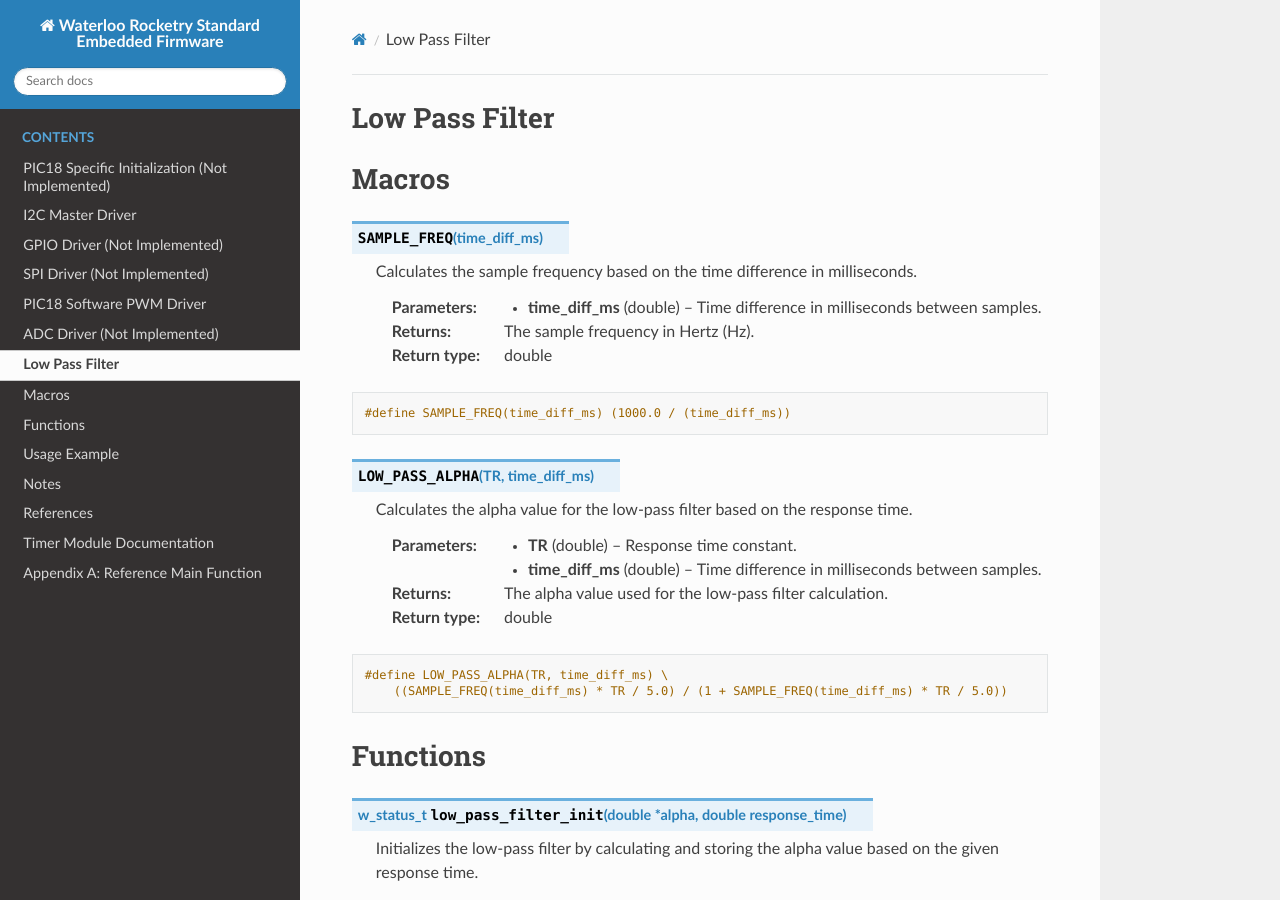
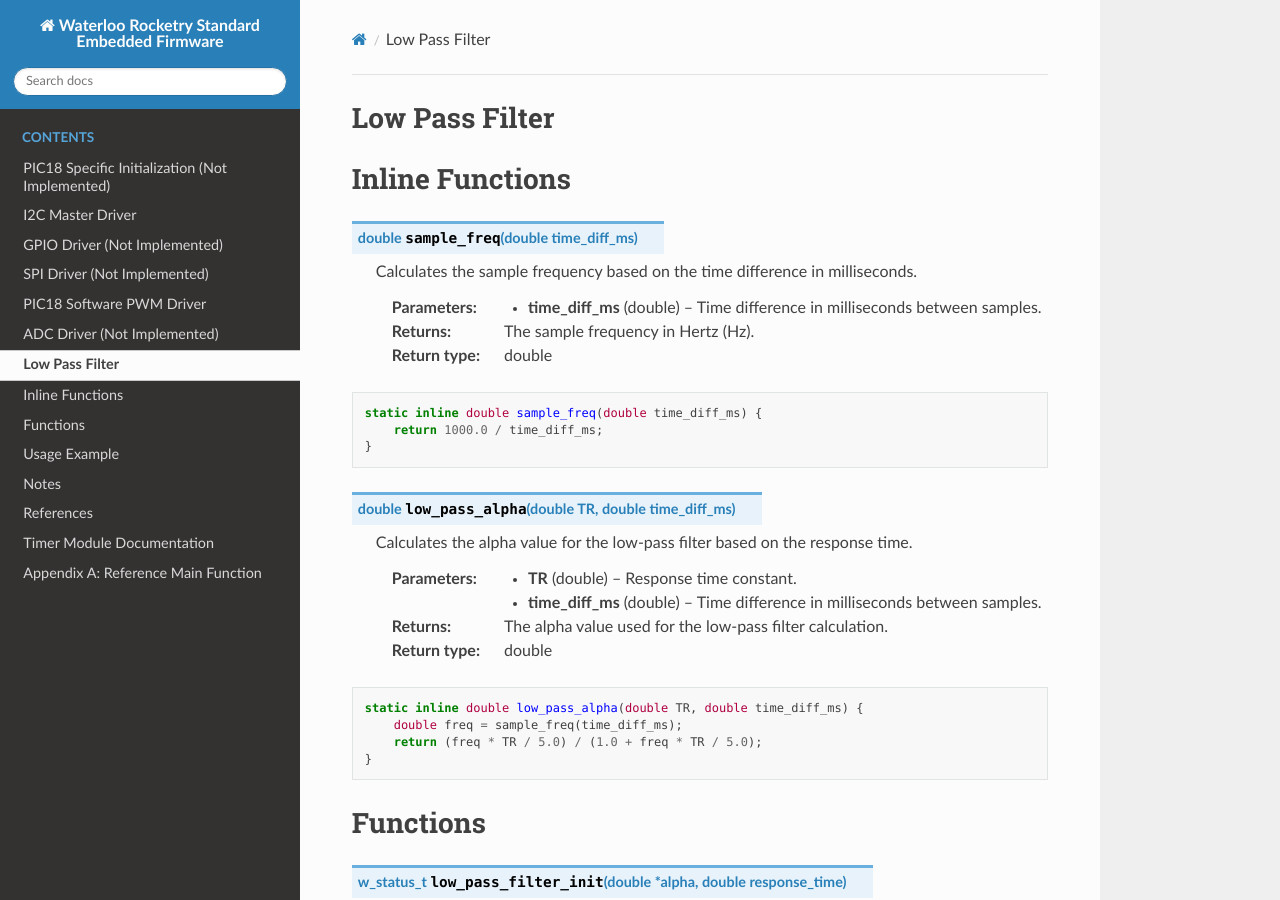
Before and after one commit to waterloo-rocketry/rocketlib, a Sphinx documentation site: the page built from doc/low_pass_filter.rst, in a window 1280 px wide and 900 px high. Built offline with Sphinx 7.4.7 and the Read the Docs theme 3.1.0, drawn with Linux system fonts in a browser that asks for light colours.

Commit message:
Refactored low-pass filter implementation to replace macros with inline functions for better type safety and readability. Update documentation accordingly.

```diff
--- a/doc/low_pass_filter.rst
+++ b/doc/low_pass_filter.rst
@@ -1,10 +1,10 @@
 Low Pass Filter
 ===============
 
-Macros
-======
+Inline Functions
+================
 
-.. c:macro:: SAMPLE_FREQ(time_diff_ms)
+.. c:function:: double sample_freq(double time_diff_ms)
 
    Calculates the sample frequency based on the time difference in milliseconds.
 
@@ -14,9 +14,11 @@ Macros
 
 .. code-block:: c
 
-    #define SAMPLE_FREQ(time_diff_ms) (1000.0 / (time_diff_ms))
+    static inline double sample_freq(double time_diff_ms) {
+        return 1000.0 / time_diff_ms;
+    }
 
-.. c:macro:: LOW_PASS_ALPHA(TR, time_diff_ms)
+.. c:function:: double low_pass_alpha(double TR, double time_diff_ms)
 
    Calculates the alpha value for the low-pass filter based on the response time.
 
@@ -27,8 +29,11 @@ Macros
 
 .. code-block:: c
 
-    #define LOW_PASS_ALPHA(TR, time_diff_ms) \
-        ((SAMPLE_FREQ(time_diff_ms) * TR / 5.0) / (1 + SAMPLE_FREQ(time_diff_ms) * TR / 5.0))
+    static inline double low_pass_alpha(double TR, double time_diff_ms) {
+        double freq = sample_freq(time_diff_ms);
+        return (freq * TR / 5.0) / (1.0 + freq * TR / 5.0);
+    }
+
 
 Functions
 =========
```
Also changed, not shown: 2 other files.
